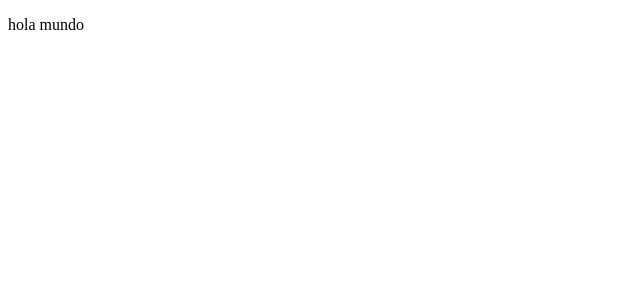
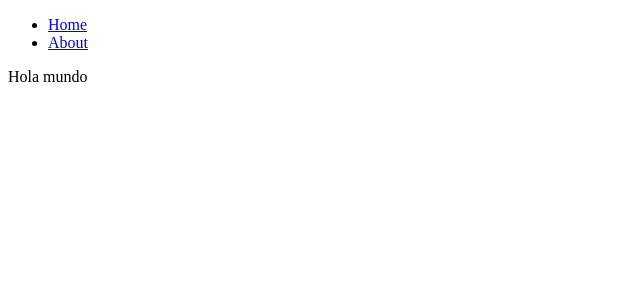
Before and after one commit to Adriel-M-A/Client-Hotel, a React (Vite) app: page / in a window 1280 px wide. Shown: the top 300 px of the page, without its empty margins (0-640 px from the left). Built offline with nearby package versions, Linux system fonts and the light colour scheme.

Commit message:
Preparacion de la Navegacion

```diff
--- a/package.json
+++ b/package.json
@@ -12,7 +12,8 @@
   "dependencies": {
     "axios": "^1.6.2",
     "react": "^18.2.0",
-    "react-dom": "^18.2.0"
+    "react-dom": "^18.2.0",
+    "react-router-dom": "^6.20.1"
   },
   "devDependencies": {
     "@types/react": "^18.2.37",
--- a/src/App.jsx
+++ b/src/App.jsx
@@ -1,8 +1,13 @@
+import { BrowserRouter } from "react-router-dom";
+import AppRoutes from "./routes/AppRoutes";
+import Navigate from "./components/layout/Navigate";
+
 function App() {
   return (
-    <>
-      <p>hola mundo</p>
-    </>
+    <BrowserRouter>
+      <Navigate />
+      <AppRoutes />
+    </BrowserRouter>
   );
 }
 
--- /dev/null
+++ b/src/components/layout/Navigate.jsx
@@ -0,0 +1,16 @@
+import { Link } from "react-router-dom";
+
+const Navigate = () => (
+  <nav>
+    <ul>
+      <li>
+        <Link to="/">Home</Link>
+      </li>
+      <li>
+        <Link to="/about">About</Link>
+      </li>
+    </ul>
+  </nav>
+);
+
+export default Navigate;
--- /dev/null
+++ b/src/pages/HomePage.jsx
@@ -0,0 +1,5 @@
+function HomePage() {
+  return <p>Hola mundo</p>;
+}
+
+export default HomePage;
--- /dev/null
+++ b/src/routes/AppRoutes.jsx
@@ -0,0 +1,10 @@
+import { Route, Routes } from "react-router-dom";
+import HomePage from "../pages/HomePage";
+
+const AppRoutes = () => (
+  <Routes>
+    <Route path="/" element={<HomePage />} />
+  </Routes>
+);
+
+export default AppRoutes;
```
Also changed, not shown: 1 other file (tests, documents, lock files or other folders).
